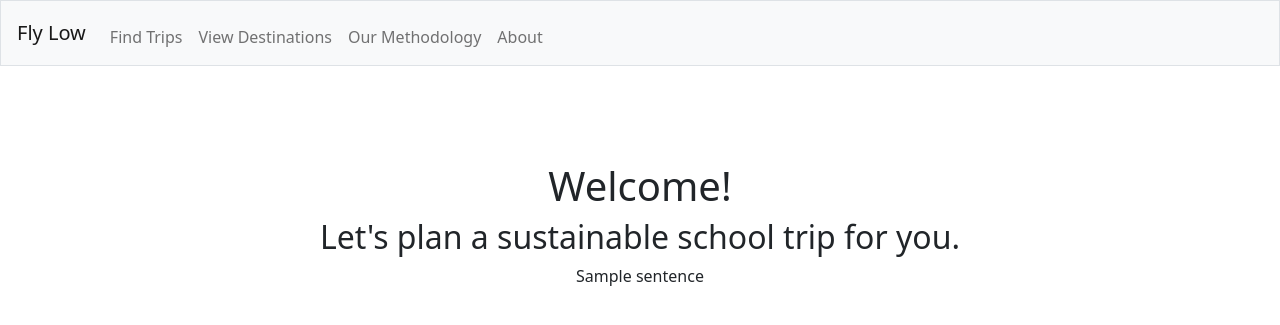
After one commit to kishan-patel-kbp/sustainable_travel_hack_mit, a Flask app: template templates/methodology.html in a window 1280 px wide. The commit adds this page. Shown: the top 325 px of the page. Run offline with Flask 2, Linux system fonts and the light colour scheme; the template is opened without the code that fills it: most values are stand-ins (such as "Sample title", 1, 10 or a date in 2020); some libraries are stand-ins or nearby versions.

Commit message:
xtra pages

```diff
--- a/application.py
+++ b/application.py
@@ -52,3 +52,8 @@ def search():
         flights = db.execute("SELECT * FROM Flight_Data LIMIT 10")
         print(flights)
         return render_template('flights.html', flights = flights)
+
+@app.route("/destinations", methods=["GET", "POST"])
+def destinations():
+    sentence = "There are a variety of sustainable travel solutions just minutes away, just fill out the form now"
+    return render_template('destinations.html', sentence = sentence)
--- a/static/styles.css
+++ b/static/styles.css
@@ -42,6 +42,12 @@ main .webpage-heading
   padding: "50px";
 }
 
+main .text
+{
+  text-align: center;
+  padding: "50px";
+}
+
 #start_date
 {
   display: in-line;
--- /dev/null
+++ b/templates/methodology.html
@@ -0,0 +1,17 @@
+{% extends "layout.html" %}
+
+{% block title %}
+    {{title}}
+{% endblock %}
+
+{% block main %}
+    <div class="webpage-heading">
+        <h1>Welcome!</h1>
+        <h2>Let's plan a sustainable school trip for you. </h2>
+    </div>
+
+    <div class="text">
+        <p>{{ sentence }}</p>
+    </div>
+
+{% endblock %}
```
Also changed, not shown: templates/destinations.html (added, +17 -0 lines), flights_with_emissions.db.
